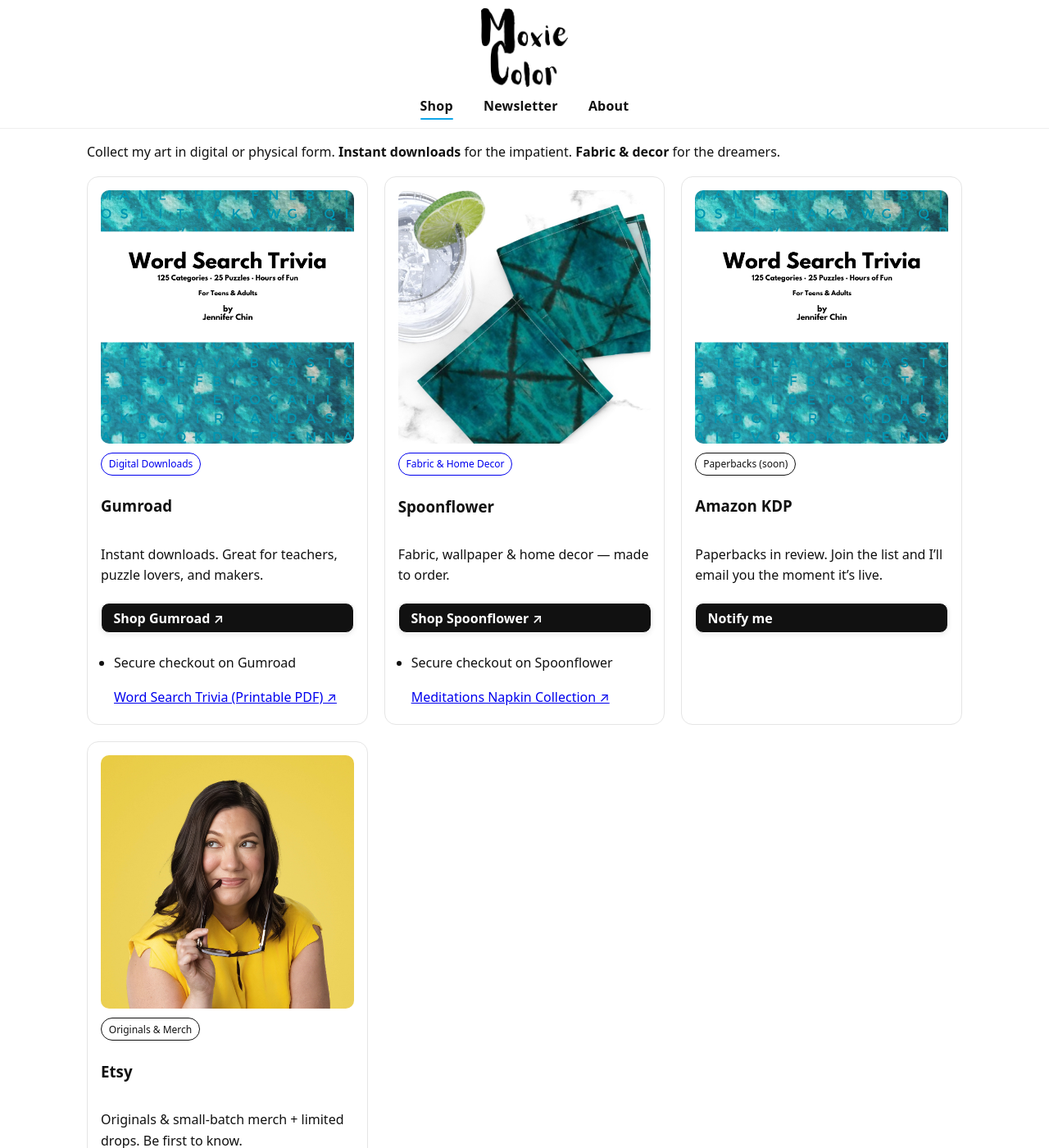
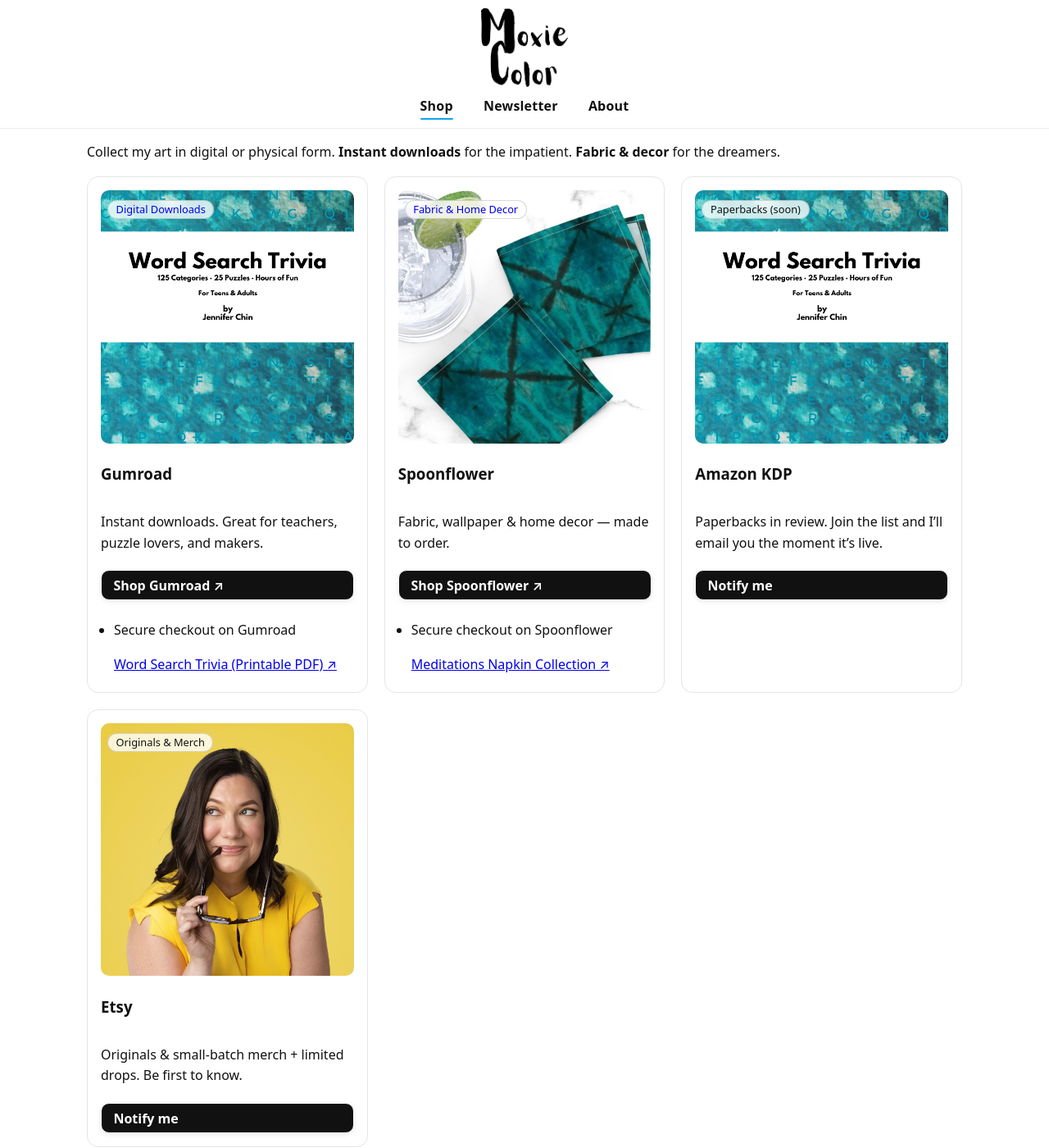
Before and after one commit to MoxieColor/moxiecolor, a Jekyll site: the page built from pages/shop.md, in a window 1280 px wide and 1400 px high. Shown: the whole window at 82% size. Built offline with Jekyll 4.4.1, drawn with Linux system fonts in a browser that asks for light colours.

Commit message:
Update styles.css

```diff
--- a/assets/styles.css
+++ b/assets/styles.css
@@ -671,3 +671,27 @@
 .shop-card{display:flex;flex-direction:column}
 .shop-card .btn{margin-top:.25rem}
 .shop-card .featured{margin-top:.5rem}
+
+/* Make the image area a positioning context */
+.shop-card .img-link{ position:relative; display:block; }
+
+/* Overlay chip */
+.badge--overlay{
+  position:absolute; top:.5rem; left:.5rem;
+  background:rgba(255,255,255,.78);
+  border:1px solid rgba(0,0,0,.15);
+  padding:.22rem .6rem; border-radius:999px;
+  line-height:1.1; font-size:.8rem;
+  backdrop-filter: blur(4px);
+}
+
+/* Dark mode tweak */
+@media (prefers-color-scheme: dark){
+  .badge--overlay{
+    background:rgba(0,0,0,.45);
+    border-color:rgba(255,255,255,.25);
+  }
+}
+
+/* If your generic .badge was full-width anywhere, un-stretch it */
+.badge{ display:inline-flex; width:auto; max-width:max-content; }
```
